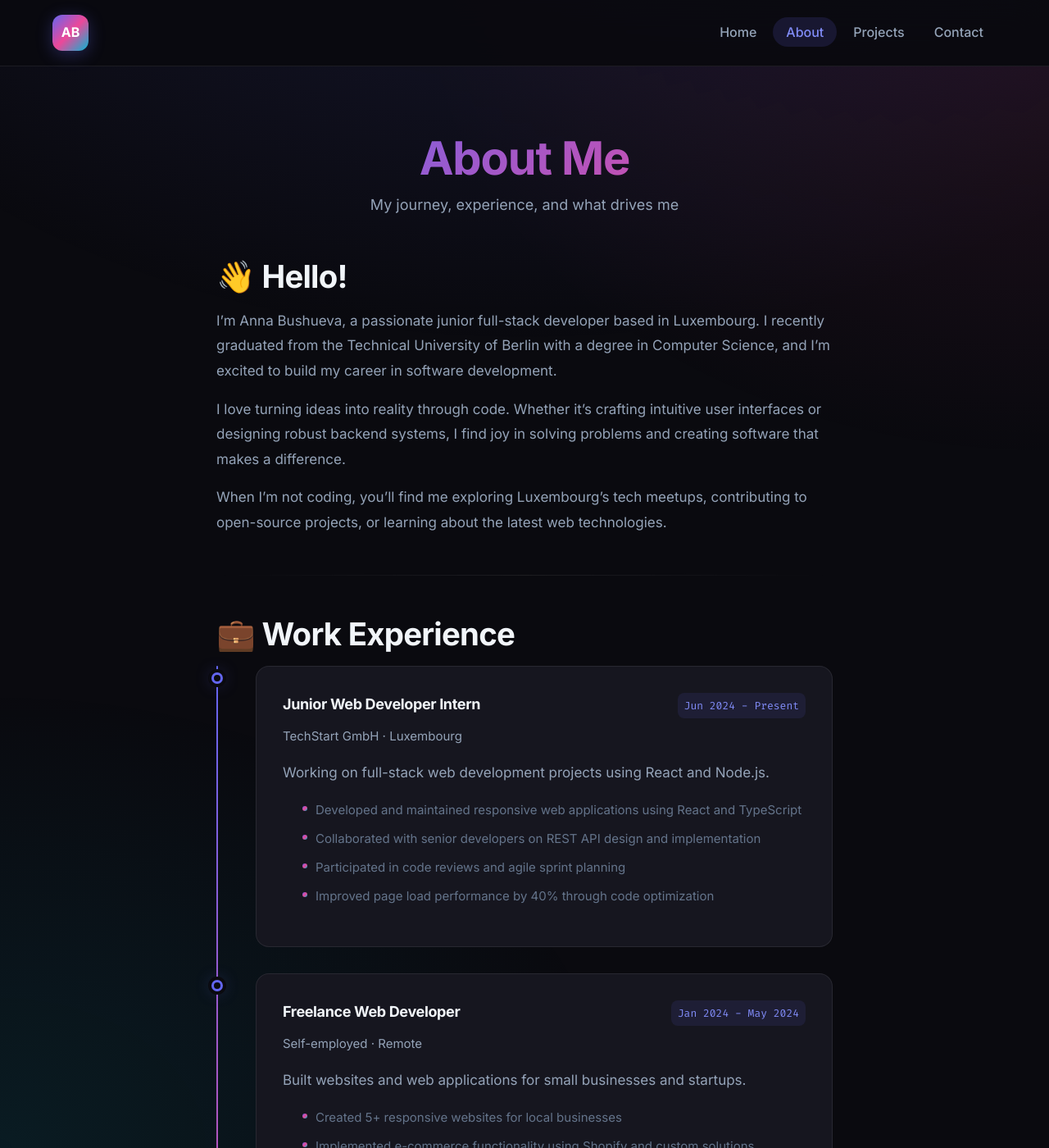
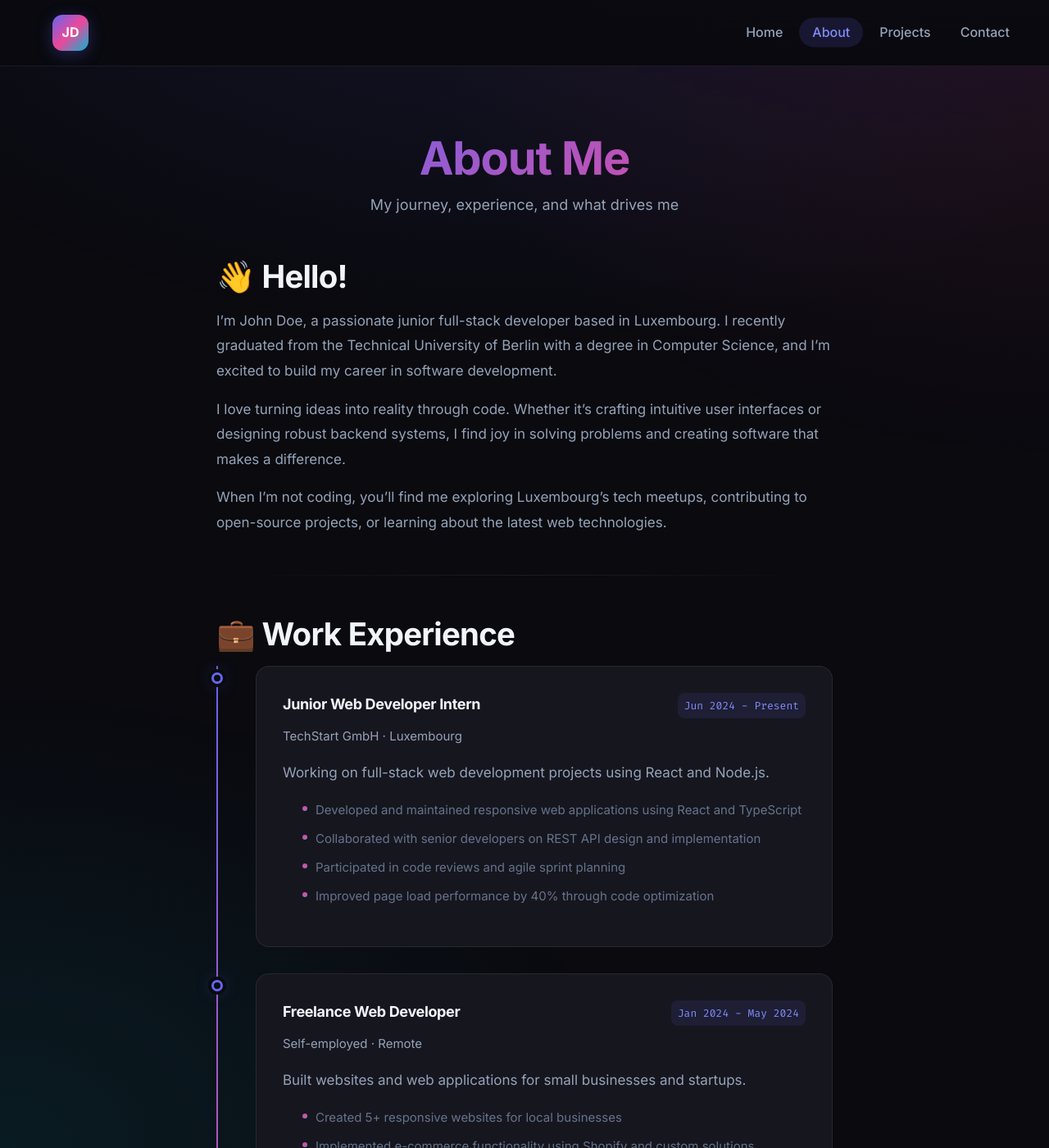
Before and after one commit to mneudobno/mneudobno.github.io, a Jekyll site: the page built from about.md, in a window 1280 px wide and 1400 px high. Shown: the whole window at 82% size. Built offline with Jekyll 4.4.1, drawn with Linux system fonts in a browser that asks for light colours; emoji names are drawn with the system emoji font; some of the changed text lies outside the part shown.

Commit message:
Rename person to John Doe and fix mobile navigation
- Changed name from Anna Bushueva to John Doe in config and about page
- Moved nav element outside container div for proper mobile overlay
- Added desktop positioning for nav (absolute, right-aligned)
- Mobile nav now properly covers full screen with solid background

```diff
--- a/_config.yml
+++ b/_config.yml
@@ -1,16 +1,16 @@
 # Site Settings
-title: "Anna Bushueva"
+title: "John Doe"
 description: "Junior Full-Stack Developer | Passionate about building web applications"
 url: "https://mneudobno.github.io"
 baseurl: ""
 
 # Author Information
 author:
-  name: Anna Bushueva
-  email: anna.bushueva.dev@gmail.com
+  name: John Doe
+  email: john.doe.dev@gmail.com
   location: Luxembourg
   github: mneudobno
-  linkedin: annabushueva
+  linkedin: johndoe
 
 # Build Settings
 markdown: kramdown
--- a/_includes/header.html
+++ b/_includes/header.html
@@ -3,6 +3,11 @@
     <a href="{{ '/' | relative_url }}" class="site-logo">
       <span class="logo-text">{{ site.author.name | split: ' ' | first | slice: 0 }}{{ site.author.name | split: ' ' | last | slice: 0 }}</span>
     </a>
+
+    <button class="nav-toggle" id="nav-toggle" aria-label="Toggle navigation">
+      <span class="hamburger"></span>
+    </button>
+  </div>
 
   <nav class="site-nav" id="site-nav">
     <ul class="nav-list">
@@ -15,11 +20,6 @@
       {% endfor %}
     </ul>
   </nav>
-
-    <button class="nav-toggle" id="nav-toggle" aria-label="Toggle navigation">
-      <span class="hamburger"></span>
-    </button>
-  </div>
 </header>
 
 <script>
--- a/about.md
+++ b/about.md
@@ -10,7 +10,7 @@
 
 ## :wave: Hello!
 
-I'm Anna Bushueva, a passionate junior full-stack developer based in Luxembourg. I recently graduated from the Technical University of Berlin with a degree in Computer Science, and I'm excited to build my career in software development.
+I'm John Doe, a passionate junior full-stack developer based in Luxembourg. I recently graduated from the Technical University of Berlin with a degree in Computer Science, and I'm excited to build my career in software development.
 
 I love turning ideas into reality through code. Whether it's crafting intuitive user interfaces or designing robust backend systems, I find joy in solving problems and creating software that makes a difference.
 
--- a/assets/css/main.css
+++ b/assets/css/main.css
@@ -232,6 +232,13 @@
   align-items: center;
   justify-content: space-between;
   height: 80px;
+}
+
+.site-nav {
+  position: absolute;
+  right: var(--space-xl);
+  top: 50%;
+  transform: translateY(-50%);
 }
 
 .site-logo {
```
Lines whose indentation alone changed are shown as unchanged.
